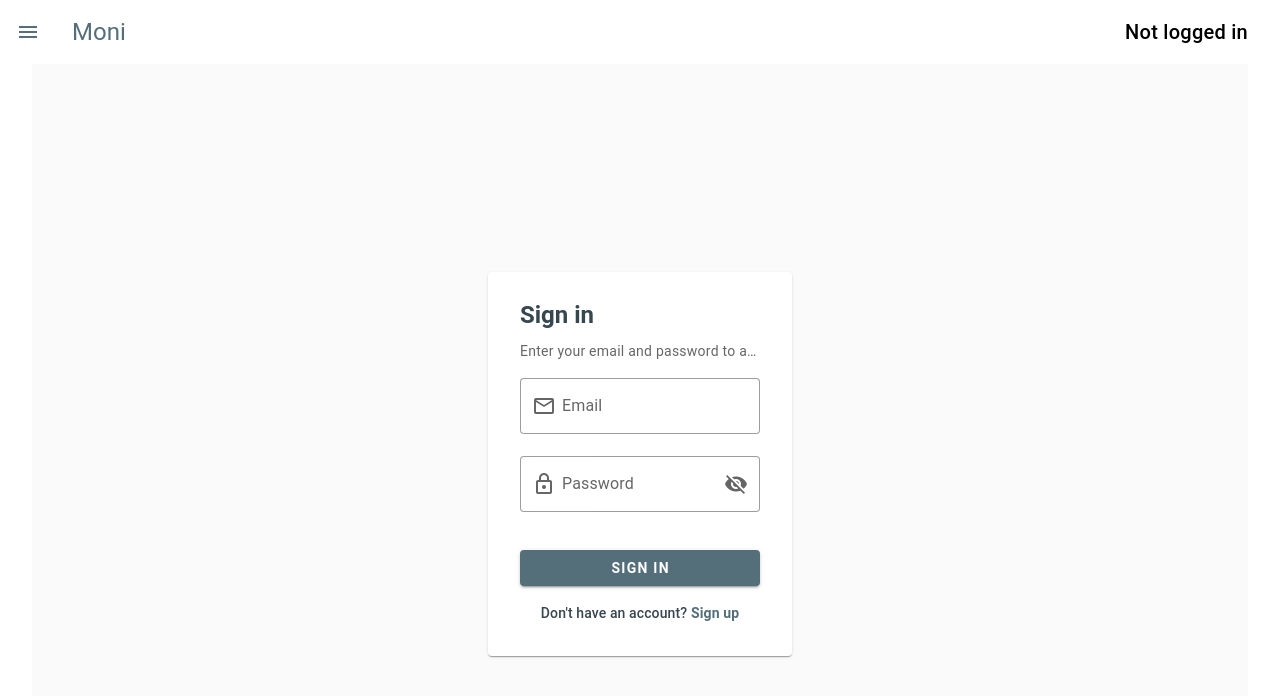
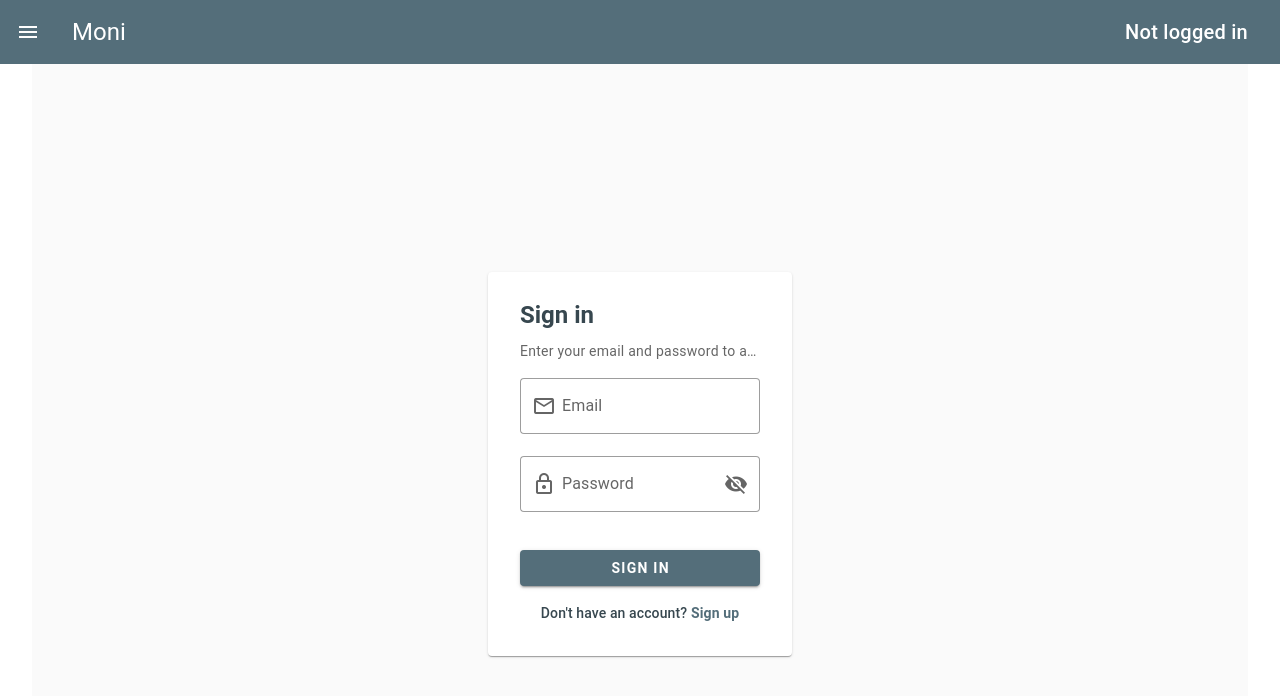
Before and after one commit to carmenred/moni, a Vue app: page /signin in a window 1280 px wide. Shown: the top 696 px of the page. Built offline with nearby package versions, Linux system fonts and the light colour scheme; no server answers.

Commit message:
added tooltip to sidebar links; changed colors

```diff
--- a/src/App.vue
+++ b/src/App.vue
@@ -1,18 +1,22 @@
 <template>
   <v-app class="bg-white pa-8">
 
-    <v-app-bar flat color="white">
-      <v-toolbar-title class="text-h5 text-primary">{{ title }}</v-toolbar-title>
+    <v-app-bar flat color="primary">
+      <v-toolbar-title class="text-h5">{{ title }}</v-toolbar-title>
       <template v-slot:prepend>
-        <v-app-bar-nav-icon variant="text" @click.stop="drawer = !drawer" color="primary"></v-app-bar-nav-icon>
+        <v-app-bar-nav-icon variant="text" @click.stop="drawer = !drawer"></v-app-bar-nav-icon>
       </template>
       <div class="mr-8 text-h6 color-primary">
-        {{ welcomeMsg}}
+        {{ welcomeMsg }}
       </div>
     </v-app-bar>
 
-    <v-navigation-drawer rail v-model="drawer" class="d-flex justify-center align-center pa-1">
-      <v-btn @click="signInOrSignUp" :icon="logIcon" flat class="text-primary"></v-btn>
+    <v-navigation-drawer rail v-model="drawer" class="d-flex justify-center align-center pa-1 bg-primary">
+      <v-tooltip :text="signInOrSignUpText">
+        <template v-slot:activator="{ props }">
+          <v-btn @click="signInOrSignUp" :icon="logIcon" flat class="bg-transparent" v-bind="props"></v-btn>
+        </template>
+      </v-tooltip>
     </v-navigation-drawer>
 
     <RouterView />
@@ -27,6 +31,10 @@ import { ref, onMounted, computed } from 'vue';
 import { auth } from './main';
 
 // const route = useRoute();
+
+const signInOrSignUpText = computed(() => {
+  return isLoggedIn.value ? 'Sign out' : 'Sign in';
+});
 
 const userEmail = ref<string | null | undefined>(null);
 const signInOrSignUp = () => {
```
